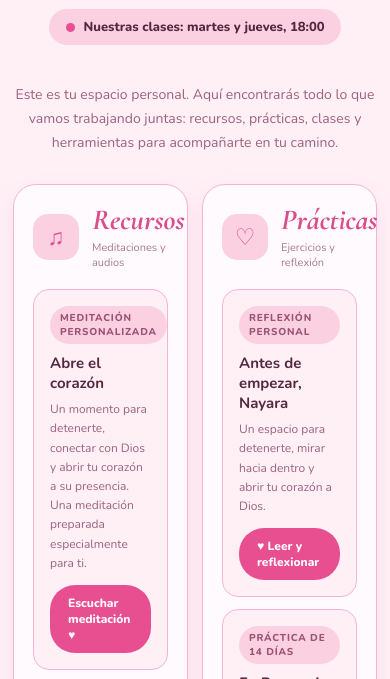
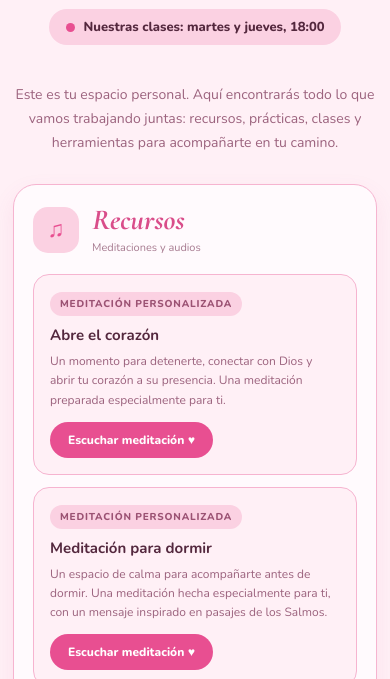
Before and after one commit to aquiestadiosbymara/nayara-1a, a plain HTML site: page index.html in a window 390 px wide. Shown: the part 88-767 px from the top of the page. Drawn offline with nearby package versions, Linux system fonts and the light colour scheme.

Commit message:
Update index.html

```diff
--- a/index.html
+++ b/index.html
@@ -222,10 +222,10 @@ h2 {
         padding: 25px 13px 40px;
     }
 
-    .galeria {
-    grid-template-columns: repeat(2, minmax(0, 1fr));
-    gap: 14px;
-}
+   .galeria {
+        grid-template-columns: 1fr;
+        gap: 16px;
+    }
 
     .tarjeta-seccion {
         padding: 19px;
```
